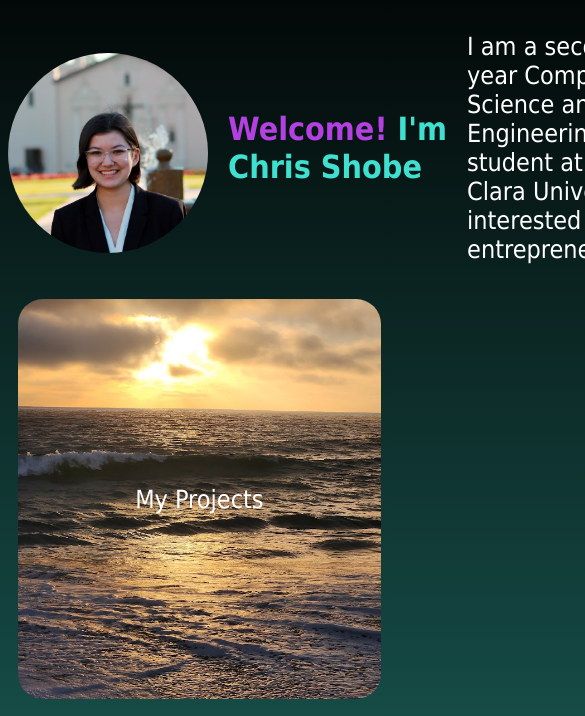
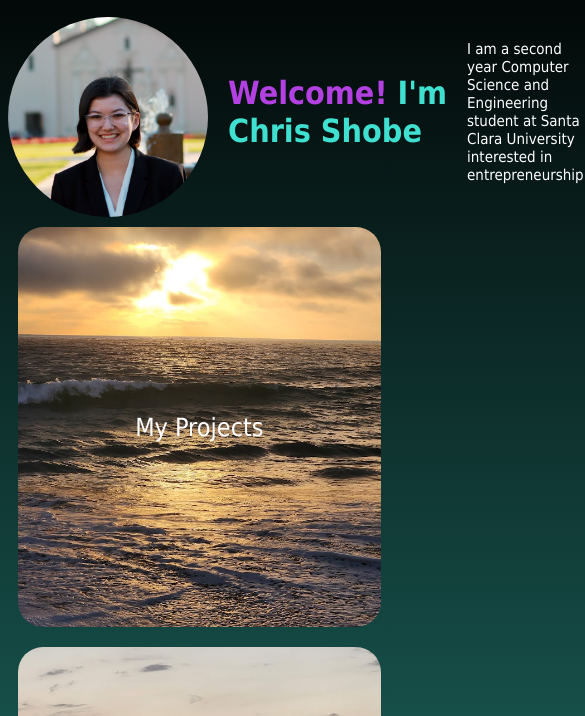
Before and after one commit to ChrisShobe/personal-website, a plain HTML site: page index.html in a window 390 px wide. Shown: the part 87-803 px from the top of the page, 585 px wide, since content can reach past the window. Drawn offline with Linux system fonts and the light colour scheme.

Commit message:
updated font size

```diff
--- a/_site/assets/css/styles.css
+++ b/_site/assets/css/styles.css
@@ -123,7 +123,7 @@ body {
 
 p {
   color: #ffffff; /* Change this to the color you want */
-  font-size: clamp(25px, 2vw, 35px); /* Default adjustment for small screens */
+  font-size: clamp(15px, 2vw, 20px); /* Default adjustment for small screens */
 }
 @media (min-width: 768px) {
   p {
--- a/_site/feed.xml
+++ b/_site/feed.xml
@@ -1 +1 @@
-<?xml version="1.0" encoding="utf-8"?><feed xmlns="http://www.w3.org/2005/Atom" ><generator uri="https://jekyllrb.com/" version="4.3.3">Jekyll</generator><link href="http://localhost:4000/feed.xml" rel="self" type="application/atom+xml" /><link href="http://localhost:4000/" rel="alternate" type="text/html" /><updated>2024-08-25T22:01:58-07:00</updated><id>http://localhost:4000/feed.xml</id></feed>
+<?xml version="1.0" encoding="utf-8"?><feed xmlns="http://www.w3.org/2005/Atom" ><generator uri="https://jekyllrb.com/" version="4.3.3">Jekyll</generator><link href="http://localhost:4000/feed.xml" rel="self" type="application/atom+xml" /><link href="http://localhost:4000/" rel="alternate" type="text/html" /><updated>2024-08-25T22:04:14-07:00</updated><id>http://localhost:4000/feed.xml</id></feed>
--- a/assets/css/styles.css
+++ b/assets/css/styles.css
@@ -123,7 +123,7 @@ body {
 
 p {
   color: #ffffff; /* Change this to the color you want */
-  font-size: clamp(25px, 2vw, 35px); /* Default adjustment for small screens */
+  font-size: clamp(15px, 2vw, 20px); /* Default adjustment for small screens */
 }
 @media (min-width: 768px) {
   p {
```
